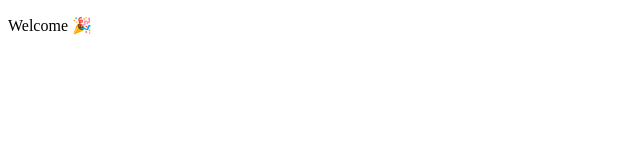
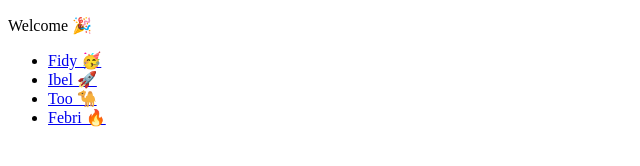
Before and after one commit to baroenese/vsga-jwd-2024, a website: page index.html in a window 1280 px wide. Shown: the whole page, without its empty margins (0-640 px from the left). Drawn offline with Linux system fonts and the light colour scheme.

Commit message:
Update daftar nama

```diff
--- a/index.html
+++ b/index.html
@@ -7,5 +7,20 @@
 </head>
 <body>
     <p>Welcome 🎉</p>
+
+    <ul>
+        <li>
+            <a href="/fidy">Fidy 🥳</a>
+        </li>
+        <li>
+            <a href="/ibeeell_">Ibel 🚀</a>
+        </li>
+        <li>
+            <a href="/too">Too 🐪</a>
+        </li>
+        <li>
+            <a href="/febri">Febri 🔥</a>
+        </li>
+    </ul>
 </body>
 </html>
```
